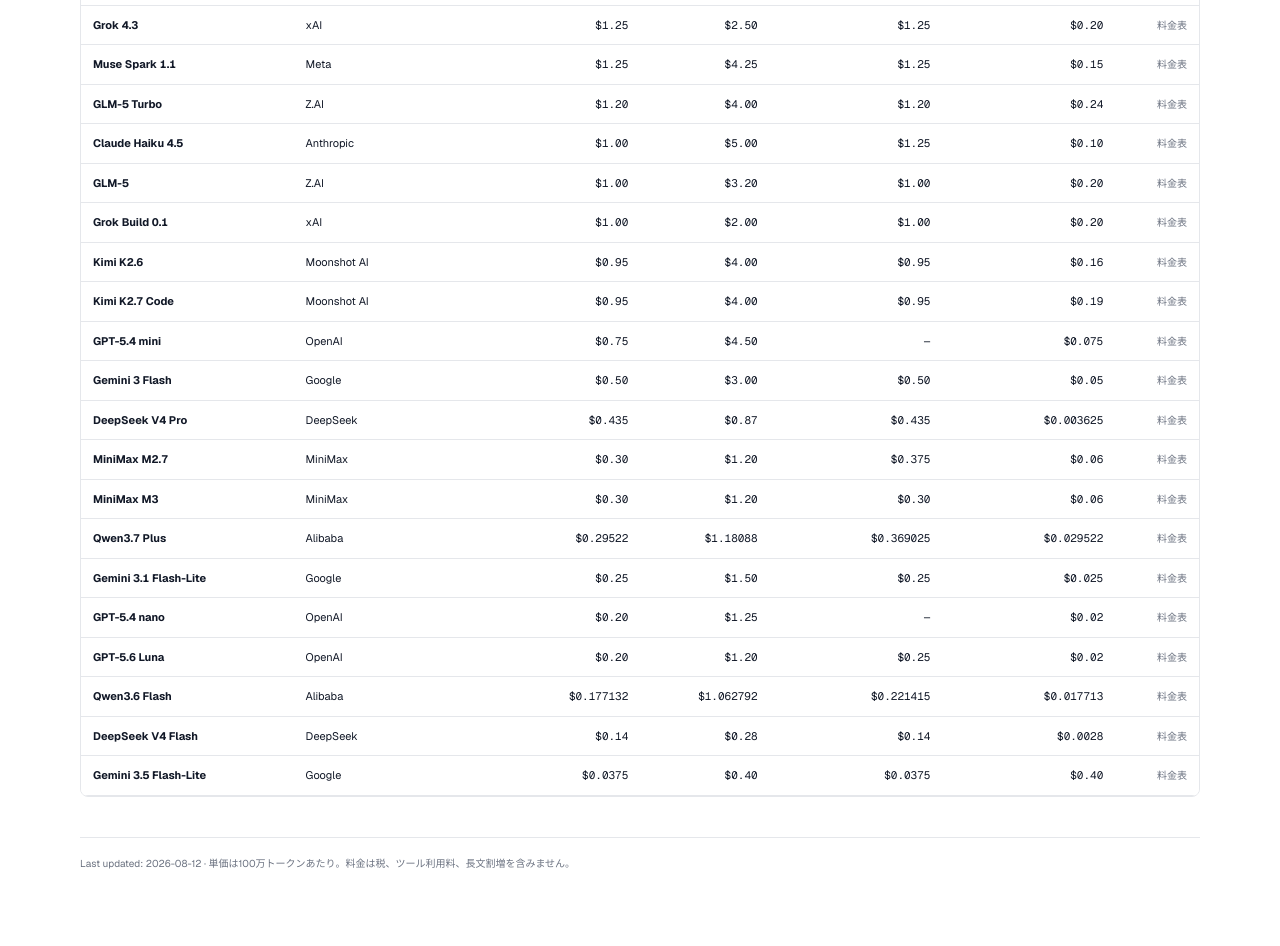
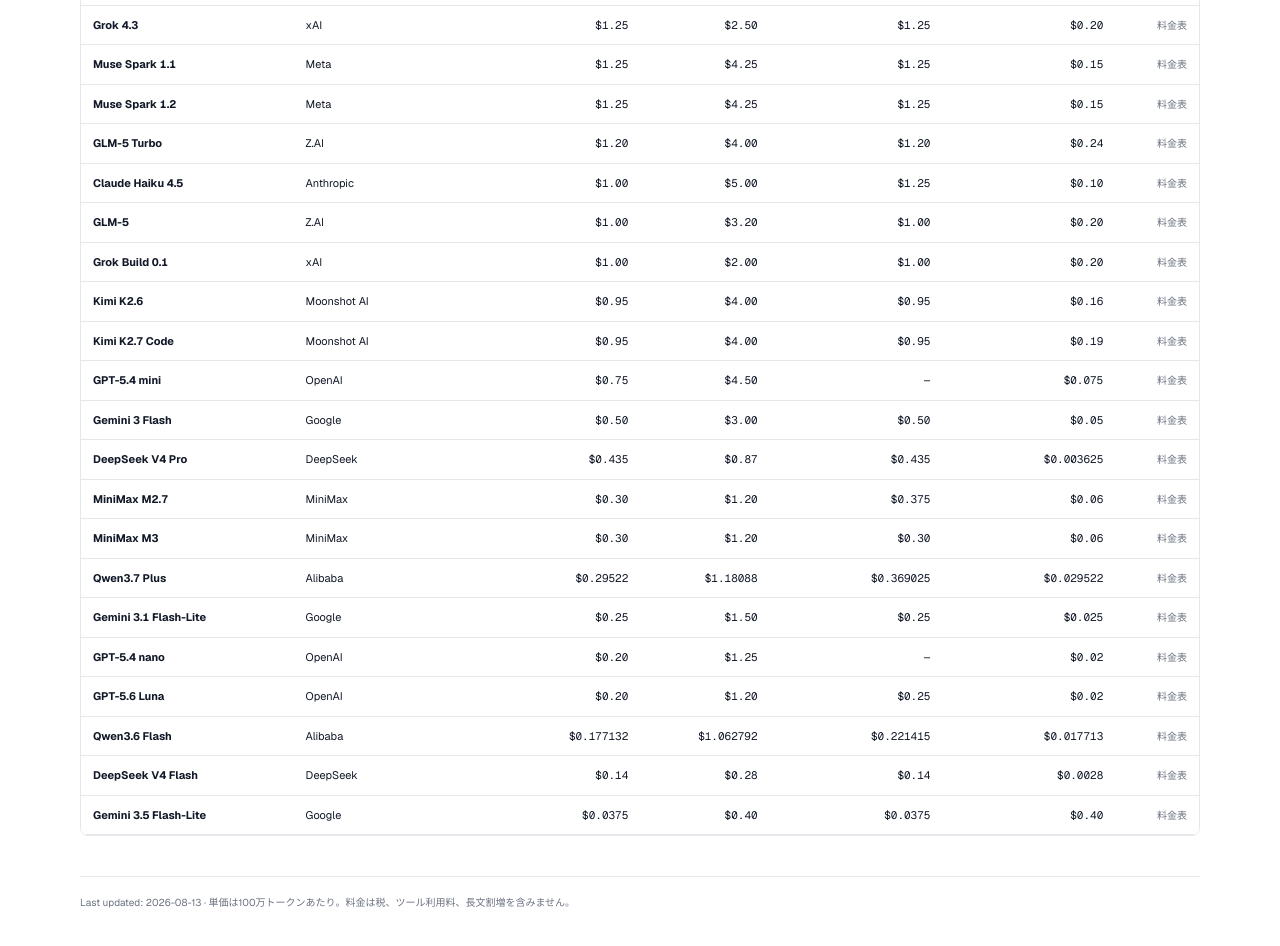
Before and after one commit to kody-takuya/AI-cost-comparison, a Next.js app: page / in a window 1280 px wide. Shown: the part 960-1906 px from the top of the page. Before the commit the page ends 1871 px from the top, so only its background shows below. Built offline with nearby package versions, Linux system fonts and the light colour scheme.

Commit message:
feat: add Muse Spark 1.2 pricing

```diff
--- a/data/pricing.json
+++ b/data/pricing.json
@@ -1,5 +1,5 @@
 {
-  "updatedAt": "2026-08-12",
+  "updatedAt": "2026-08-13",
   "models": [
     {
       "id": "gpt-5.6-sol",
@@ -242,6 +242,18 @@
       "source": "https://ai.google.dev/gemini-api/docs/pricing"
     },
     {
+      "id": "muse-spark-1.2",
+      "provider": "Meta",
+      "name": "Muse Spark 1.2",
+      "pricing": {
+        "input": 1.25,
+        "output": 4.25,
+        "cacheWrite": 1.25,
+        "cacheRead": 0.15
+      },
+      "source": "https://developer.meta.com/ai/resources/blog/build-with-muse-code/"
+    },
+    {
       "id": "muse-spark-1.1",
       "provider": "Meta",
       "name": "Muse Spark 1.1",
--- a/scripts/update-pricing.mjs
+++ b/scripts/update-pricing.mjs
@@ -325,13 +325,17 @@
   }
 }
 
-// Meta's public announcement is checked for model availability. Its developer
-// portal currently rate-limits automated requests, so the known rate is retained.
+// Meta's public announcement is checked for model availability. Its pricing
+// portal requires authentication, so the verified standard rate is retained.
 try {
-  const metaText = await getText("https://ai.meta.com/blog/introducing-muse-spark-meta-model-api/");
-  if (!metaText.includes("Muse Spark 1.1")) throw new Error("model marker missing");
+  const metaText = await getText(
+    "https://research.meta.ai/blog/introducing-muse-code-and-muse-spark-1-2",
+  );
+  if (!metaText.includes("Muse Spark 1.2")) {
+    throw new Error("model marker missing");
+  }
   succeeded += 1;
-  console.log("Checked muse-spark-1.1 availability");
+  console.log("Checked muse-spark-1.2 availability");
 } catch (error) {
   console.warn(`Meta availability check failed: ${error.message}`);
 }
```
Also changed, not shown: 1 other file (tests, documents, lock files or other folders).
